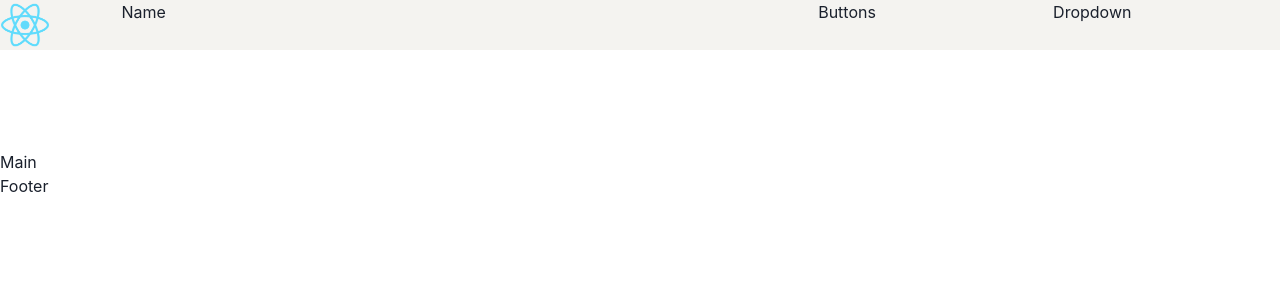
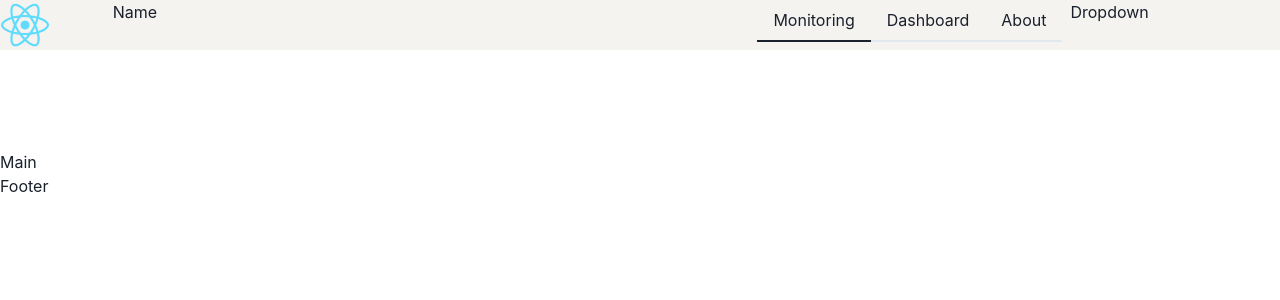
Before and after one commit to mikoMaz/monitoring-via-push-messages, a React (Create React App) app in the folder src/main/webclient/: page / in a window 1280 px wide. Shown: the top 300 px of the page. Built offline with nearby package versions, Linux system fonts and the light colour scheme.

Commit message:
navigarions buttons

```diff
--- a/src/main/webclient/src/components/layout/navbar/components/navigation-buttons/navigation-buttons.tsx
+++ b/src/main/webclient/src/components/layout/navbar/components/navigation-buttons/navigation-buttons.tsx
@@ -1,3 +1,14 @@
-export const NavigationButtons = () => {
-	return <>Buttons</>
-}
+import { Tab, TabList, Tabs } from "@chakra-ui/react";
+import { IUIProps } from "../../../../app-main/app-main";
+
+export const NavigationButtons = ({ ...ui }: IUIProps) => {
+  return (
+    <Tabs colorScheme={ui.colors.secondary}>
+      <TabList>
+        <Tab>Monitoring</Tab>
+        <Tab>Dashboard</Tab>
+        <Tab>About</Tab>
+      </TabList>
+    </Tabs>
+  );
+};
--- a/src/main/webclient/src/components/layout/navbar/navbar.tsx
+++ b/src/main/webclient/src/components/layout/navbar/navbar.tsx
@@ -17,7 +17,7 @@ export const Navbar = ({...ui}: IUIProps) => {
         <div className="navbar-empty-space" />
       </GridItem>
       <GridItem>
-        <NavigationButtons />
+        <NavigationButtons {...ui}/>
       </GridItem>
       <GridItem>
         <UserDropdown />
```
